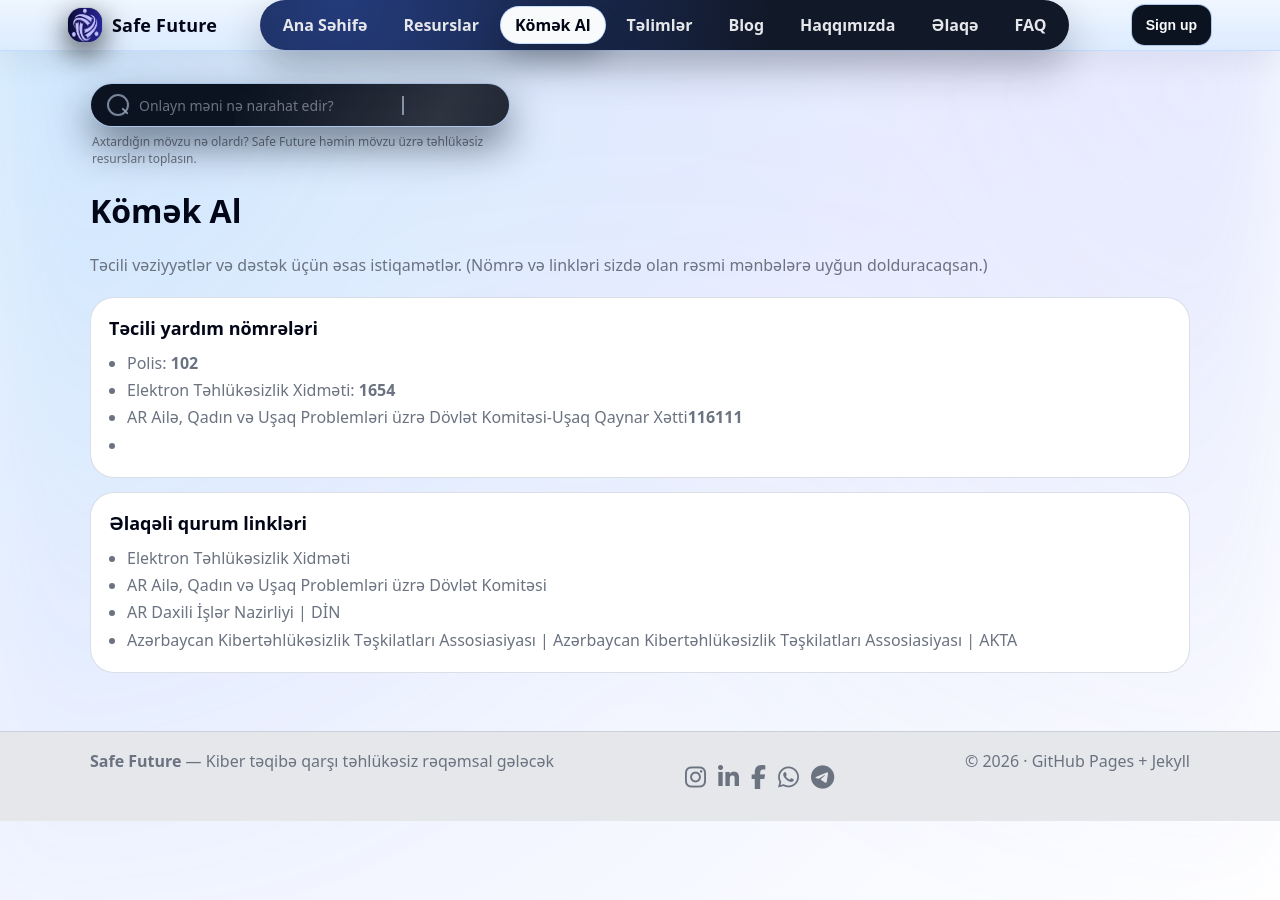
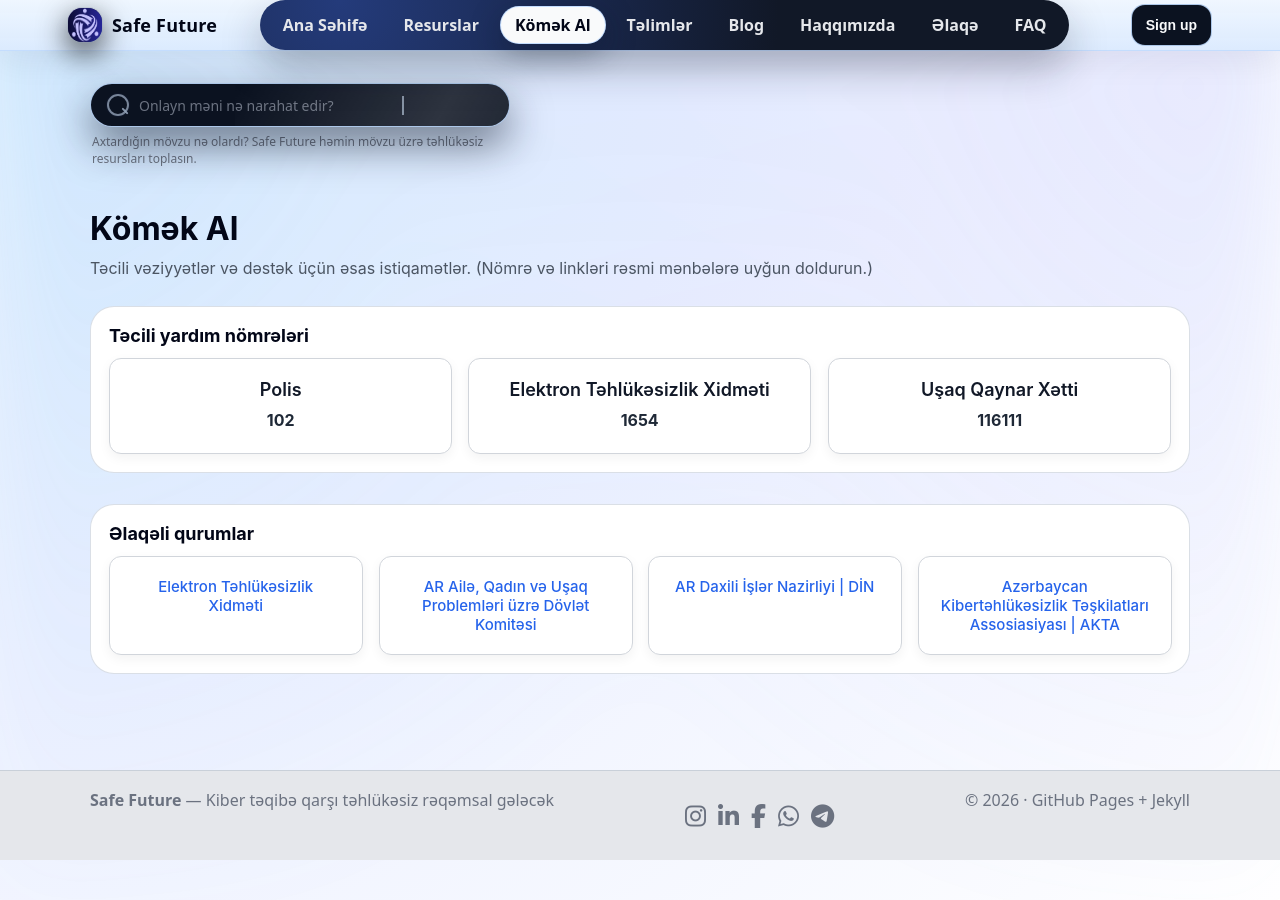
Before and after one commit to safefuture-cyber/Safe-Future-HZT, a Jekyll site: the page built from komek_al.md, in a window 1280 px wide. Built offline with Jekyll 4.4.1, drawn with Linux system fonts in a browser that asks for light colours; comment, search, counter and statistics services are not loaded.

Commit message:
last changes

```diff
--- a/assets/css/style.css
+++ b/assets/css/style.css
@@ -1100,104 +1100,73 @@ ul.report-links li a:hover {
   text-decoration: underline;
   color: #6366f1;
 }
-/* ===== Kömək Al Page Styling ===== */
+/* Kömək Al page */
 .komek-al-page {
-  padding: 28px 16px;
-  max-width: 900px;
-  margin: 0 auto;
-  font-family: ui-sans-serif, system-ui, -apple-system, Segoe UI, Roboto, Arial, "Noto Sans", sans-serif;
+  padding: 20px 0;
+  font-family: "Inter", sans-serif;
 }
 
-/* Page title */
-.komek-al-page h1 {
-  font-size: 42px;
-  margin-bottom: 14px;
-  color: #1f2937;
-  text-align: center;
+.komek-al-page .section {
+  margin-bottom: 32px;
 }
 
-/* Kicker paragraph */
+.komek-al-page h1.page-title {
+  font-size: 32px;
+  margin-bottom: 8px;
+}
+
 .komek-al-page .kicker {
   font-size: 16px;
-  color: #6b7280;
-  text-align: center;
-  margin-bottom: 28px;
+  color: #4b5563;
+  margin-bottom: 24px;
 }
 
-/* Sections */
-.komek-al-page .section {
-  border: 1px solid rgba(148,163,184,.35);
-  border-radius: 24px;
-  background: rgba(255,255,255,.98);
-  backdrop-filter: blur(12px);
-  padding: 20px 26px;
-  margin-bottom: 24px;
-  box-shadow: 0 22px 60px rgba(15,23,42,.08);
+.komek-al-page .grid {
+  display: grid;
+  grid-template-columns: repeat(auto-fit, minmax(220px, 1fr));
+  gap: 16px;
+  margin-top: 12px;
+}
+
+.komek-al-page .card {
+  background: #ffffff;
+  border: 1px solid #d1d5db;
+  border-radius: 12px;
+  padding: 20px;
+  text-align: center;
+  box-shadow: 0 4px 12px rgba(0,0,0,0.05);
   transition: transform 0.25s ease, box-shadow 0.25s ease;
 }
 
-.komek-al-page .section:hover {
-  transform: translateY(-2px);
-  box-shadow: 0 28px 70px rgba(15,23,42,.12);
+.komek-al-page .card:hover {
+  transform: translateY(-4px);
+  box-shadow: 0 8px 24px rgba(0,0,0,0.1);
 }
 
-/* Section headings */
-.komek-al-page .section h2 {
-  font-size: 20px;
-  margin-bottom: 14px;
-  color: #4f46e5; /* accent color */
+.komek-al-page .card h3 {
+  margin: 0 0 8px;
+  font-size: 18px;
+  font-weight: 600;
+  color: #111827;
 }
 
-/* Lists */
-.komek-al-page .section ul {
-  list-style: none;
-  padding-left: 0;
+.komek-al-page .card p {
   margin: 0;
+  font-size: 16px;
+  font-weight: 700;
+  color: #1f2937;
 }
 
-.komek-al-page .section ul li {
-  padding: 8px 12px;
-  font-size: 16px;
-  line-height: 1.6;
-  border-bottom: 1px solid rgba(148,163,184,.2);
-  display: flex;
-  justify-content: space-between;
-  align-items: center;
+.komek-al-page .card a {
+  display: block;
+  text-decoration: none;
+  color: #2563eb;
+  font-weight: 500;
+  font-size: 15px;
+  transition: all 0.25s ease;
 }
 
-.komek-al-page .section ul li:last-child {
-  border-bottom: none;
+.komek-al-page .card a:hover {
+  color: #1e40af;
+  text-decoration: underline;
 }
-
-/* Links */
-.komek-al-page .section ul li a {
-  color: #4f46e5;
-  text-decoration: none;
-  font-weight: 600;
-  transition: color 0.3s ease, transform 0.3s ease;
-}
-
-.komek-al-page .section ul li a:hover {
-  color: #6366f1;
-  transform: translateX(4px);
-}
-
-/* Strong emphasis in list */
-.komek-al-page .section ul li strong {
-  color: #111827;
-  font-weight: 700;
-}
-
-/* Optional: make emergency numbers pop */
-.komek-al-page .section ul li span.number {
-  font-weight: 900;
-  color: #ef4444; /* red accent for urgency */
-  margin-left: 6px;
-}
-
-/* Responsive adjustments */
-@media (max-width: 640px){
-  .komek-al-page h1 { font-size: 32px; }
-  .komek-al-page .section { padding: 16px 18px; }
-  .komek-al-page .section h2 { font-size: 18px; }
-}
--- a/komek_al.md
+++ b/komek_al.md
@@ -3,25 +3,46 @@ title: Kömək Al
 permalink: /komek-al/
 ---
 
-# Kömək Al
-<p class="kicker">Təcili vəziyyətlər və dəstək üçün əsas istiqamətlər. (Nömrə və linkləri sizdə olan rəsmi mənbələrə uyğun dolduracaqsan.)</p>
+<div class="komek-al-page">
 
-<div class="section">
-  <h2>Təcili yardım nömrələri</h2>
-  <ul>
-    <li>Polis: <strong>102</strong></li>
-    <li>Elektron Təhlükəsizlik Xidməti: <strong>1654</strong></li>
-    <li>AR Ailə, Qadın və Uşaq Problemləri üzrə Dövlət Komitəsi-Uşaq Qaynar Xətti<strong>116111</strong></li>
-    <li><strong></strong></li>
-  </ul>
+  <h1 class="page-title">Kömək Al</h1>
+  <p class="kicker">Təcili vəziyyətlər və dəstək üçün əsas istiqamətlər. (Nömrə və linkləri rəsmi mənbələrə uyğun doldurun.)</p>
+
+  <!-- Təcili yardım nömrələri -->
+  <div class="section emergency-cards">
+    <h2>Təcili yardım nömrələri</h2>
+    <div class="grid">
+      <div class="card">
+        <h3>Polis</h3>
+        <p><strong>102</strong></p>
+      </div>
+      <div class="card">
+        <h3>Elektron Təhlükəsizlik Xidməti</h3>
+        <p><strong>1654</strong></p>
+      </div>
+      <div class="card">
+        <h3>Uşaq Qaynar Xətti</h3>
+        <p><strong>116111</strong></p>
+      </div>
+    </div>
+  </div>
+
+  <!-- Əlaqəli qurum linkləri -->
+  <div class="section links-cards">
+    <h2>Əlaqəli qurumlar</h2>
+    <div class="grid">
+      <div class="card">
+        <a href="https://www.cert.az/" target="_blank">Elektron Təhlükəsizlik Xidməti</a>
+      </div>
+      <div class="card">
+        <a href="https://family.gov.az/az" target="_blank">AR Ailə, Qadın və Uşaq Problemləri üzrə Dövlət Komitəsi</a>
+      </div>
+      <div class="card">
+        <a href="https://mia.gov.az/" target="_blank">AR Daxili İşlər Nazirliyi | DİN</a>
+      </div>
+      <div class="card">
+        <a href="https://akta.az/az" target="_blank">Azərbaycan Kibertəhlükəsizlik Təşkilatları Assosiasiyası | AKTA</a>
+      </div>
+    </div>
+  </div>
 </div>
-
-<div class="section">
-  <h2>Əlaqəli qurum linkləri</h2>
-  <ul>
-    <li><a href ="https://www.cert.az/">Elektron Təhlükəsizlik Xidməti</a></li>
-    <li><a href ="https://family.gov.az/az">AR Ailə, Qadın və Uşaq Problemləri üzrə Dövlət Komitəsi</a></li>
-    <li><a href ="https://mia.gov.az/">AR Daxili İşlər Nazirliyi | DİN</a></li>
-    <li><a href ="https://akta.az/az">Azərbaycan Kibertəhlükəsizlik Təşkilatları Assosiasiyası | Azərbaycan Kibertəhlükəsizlik Təşkilatları Assosiasiyası | AKTA </a></li>
-  </ul>
-</div>
```
